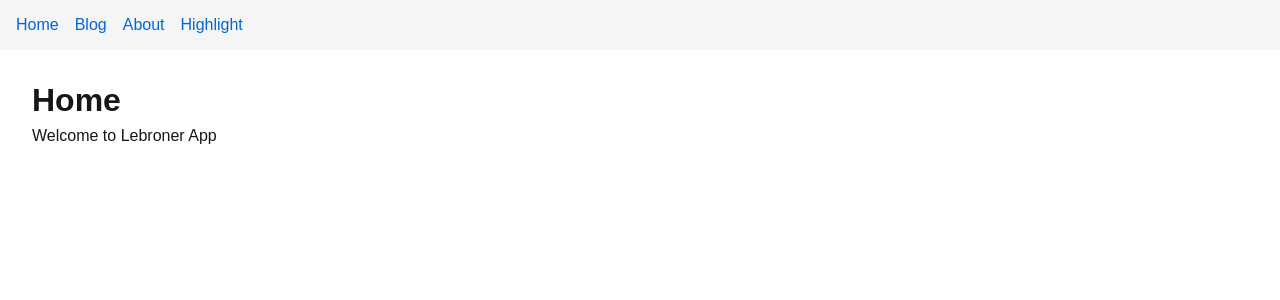
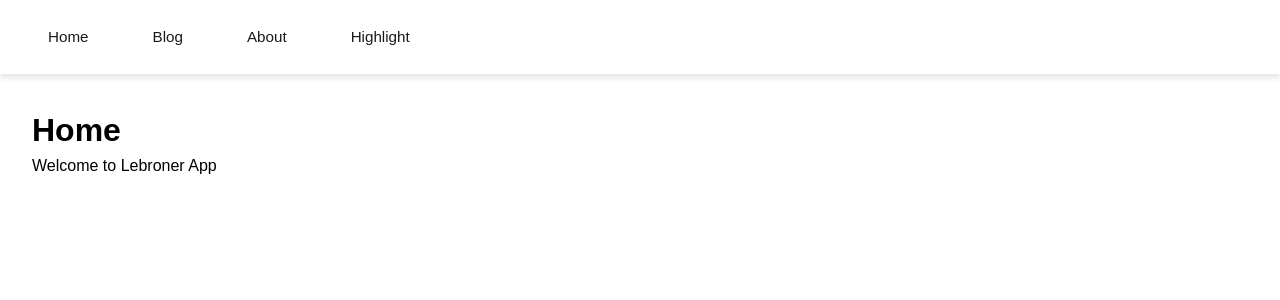
Before and after one commit to lukazuljevic/HCI-app-fesb, a Next.js app in the folder lebroner/: page / in a window 1280 px wide. Shown: the top 300 px of the page. Built offline with nearby package versions, Linux system fonts and the light colour scheme.

Commit message:
Change navbar style

```diff
--- a/lebroner/src/components/Nav/Nav.module.css
+++ b/lebroner/src/components/Nav/Nav.module.css
@@ -1,10 +1,47 @@
 .nav {
+  position: fixed;
+  top: 0;
+  left: 0;
+  right: 0;
   display: flex;
-  gap: 1rem;
-  padding: 1rem;
-  background: #f5f5f5;
+  gap: 2rem;
+  padding: 1.25rem 2rem;
+  z-index: 1000;
+  background: rgba(255, 255, 255, 0.1);
+  backdrop-filter: blur(10px);
+  -webkit-backdrop-filter: blur(10px);
+  border-bottom: 1px solid rgba(255, 255, 255, 0.2);
+  box-shadow: 0 4px 6px rgba(0, 0, 0, 0.1);
 }
+
 .link {
-  color: #0366d6;
+  color: #1a1a1a;
   text-decoration: none;
+  font-weight: 500;
+  font-size: 0.95rem;
+  padding: 0.5rem 1rem;
+  border-radius: 8px;
+  transition: all 0.3s ease;
+  position: relative;
 }
+
+.link:hover {
+  background: rgba(255, 255, 255, 0.2);
+  transform: translateY(-2px);
+}
+
+.link::after {
+  content: "";
+  position: absolute;
+  bottom: 0;
+  left: 50%;
+  width: 0;
+  height: 2px;
+  background: #0366d6;
+  transition: all 0.3s ease;
+  transform: translateX(-50%);
+}
+
+.link:hover::after {
+  width: 80%;
+}
--- a/lebroner/src/globals.css
+++ b/lebroner/src/globals.css
@@ -1,15 +1,3 @@
-:root {
-  --background: #ffffff;
-  --foreground: #171717;
-}
-
-@media (prefers-color-scheme: dark) {
-  :root {
-    --background: #0a0a0a;
-    --foreground: #ededed;
-  }
-}
-
 html,
 body {
   max-width: 100vw;
@@ -20,6 +8,7 @@ body {
   color: var(--foreground);
   background: var(--background);
   font-family: Arial, Helvetica, sans-serif;
+  padding-top: 80px;
   -webkit-font-smoothing: antialiased;
   -moz-osx-font-smoothing: grayscale;
 }
@@ -34,9 +23,3 @@ a {
   color: inherit;
   text-decoration: none;
 }
-
-@media (prefers-color-scheme: dark) {
-  html {
-    color-scheme: dark;
-  }
-}
```
